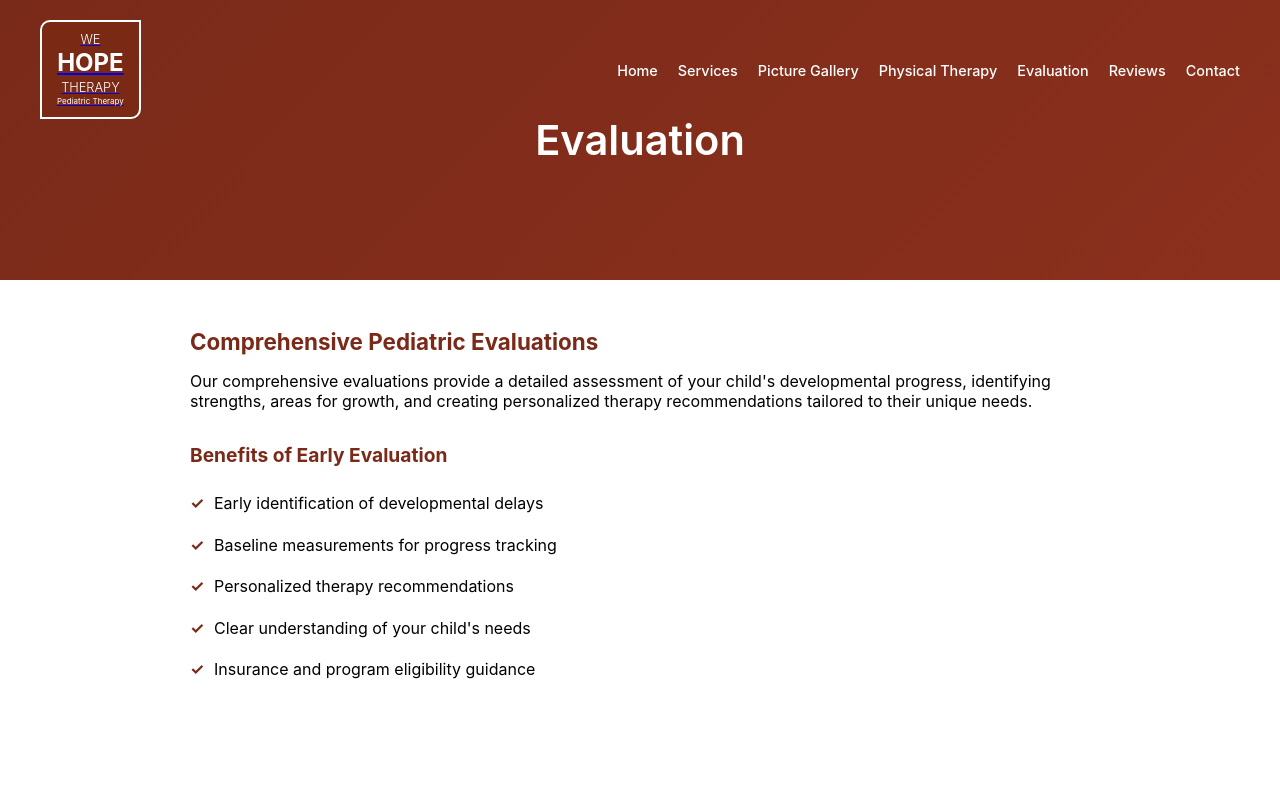
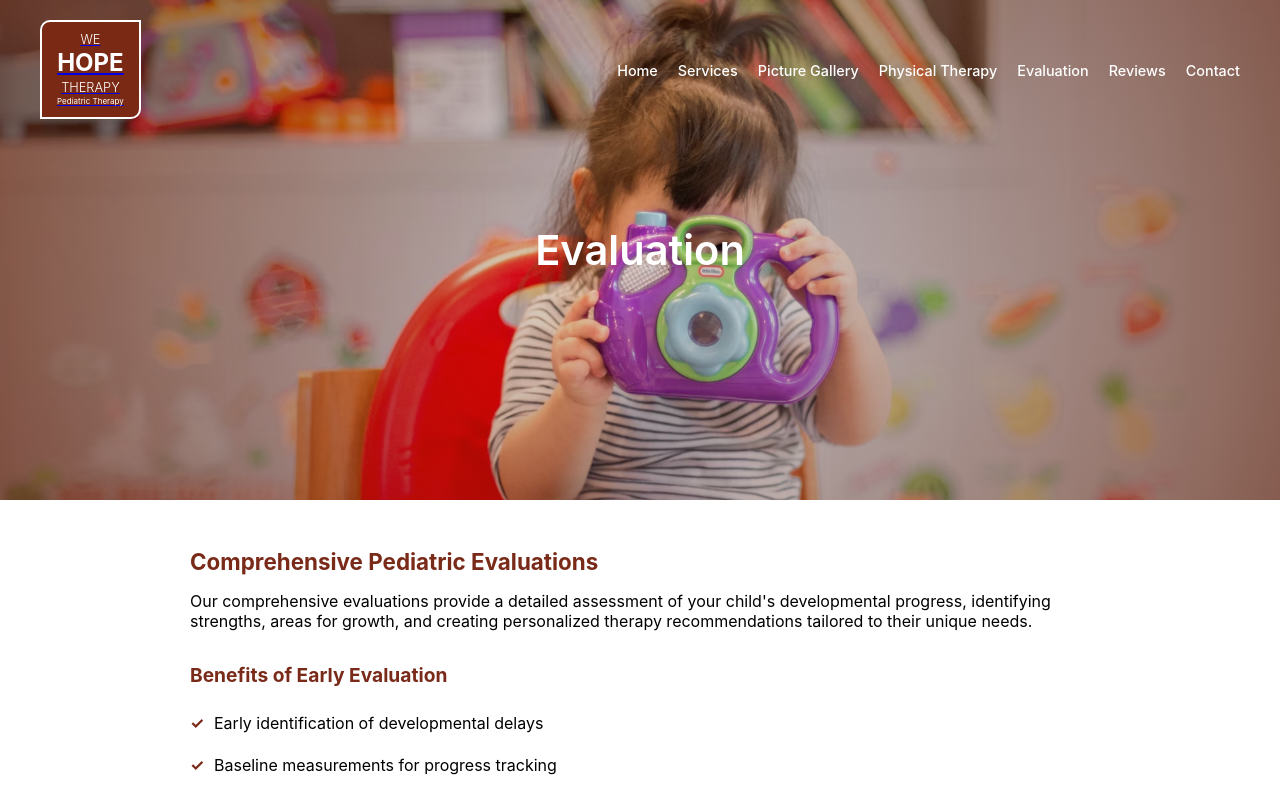
Before and after one commit to ShwetaBharati/gym, a React (Create React App) app: page /evaluation in a window 1280 px wide. Shown: the top 789 px of the page. Built offline with nearby package versions, Linux system fonts and the light colour scheme.

Commit message:
modify evaluation and physical therapy design

```diff
--- a/src/App.css
+++ b/src/App.css
@@ -863,7 +863,7 @@ code {
 .gallery-hero {
   position: relative;
   height: 500px;
-  background-image: url("../src/images/banner-1.webp");
+  background-image: url("../src/images/scroller-04.avif");
   background-size: cover;
   background-position: center;
   display: flex;
@@ -989,8 +989,8 @@ code {
 /* top physical therapy banner */
 .pt-hero {
   position: relative;
-  height: 280px;
-  background-image: url("../src/images/banner-1.webp");
+  height: 500px;
+  background-image: url("../src/images/scroller-01.jpeg");
   background-size: cover;
   background-position: center;
   display: flex;
@@ -1001,8 +1001,7 @@ code {
 .pt-hero-overlay {
   position: absolute;
   inset: 0;
-  background: linear-gradient(135deg, rgba(122,42,25,0.8), rgba(139,48,29,0.9));
-}
+  background: radial-gradient(circle at center, rgba(0, 0, 0, 0.1), rgba(90, 30, 10, 0.7));}
 
 .pt-hero-title {
   position: relative;
@@ -1201,8 +1200,8 @@ code {
 /* top evaluation banner */
 .eval-hero {
   position: relative;
-  height: 280px;
-  background-image: url("../src/images/banner-1.webp");
+  height: 500px;
+  background-image: url("../src/images/scroller-04.avif");
   background-size: cover;
   background-position: center;
   display: flex;
@@ -1213,8 +1212,7 @@ code {
 .eval-hero-overlay {
   position: absolute;
   inset: 0;
-  background: linear-gradient(135deg, var(--heading-color), var(--primary-hover-color));
-}
+  background: radial-gradient(circle at center, rgba(0, 0, 0, 0.1), rgba(90, 30, 10, 0.7));}
 
 .eval-hero-title {
   position: relative;
```
